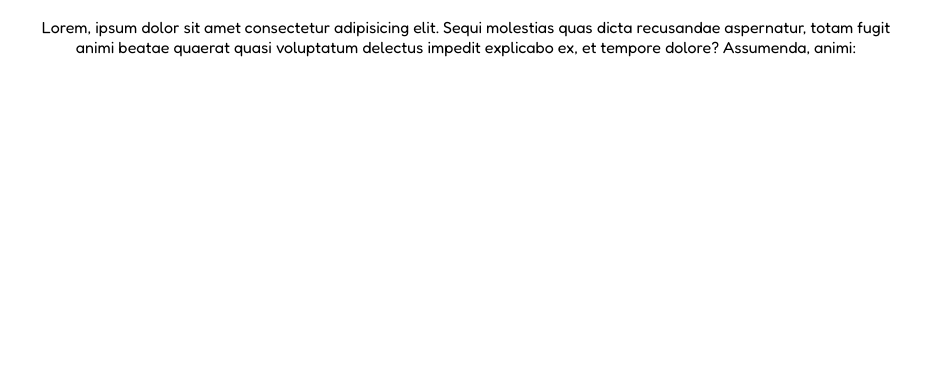
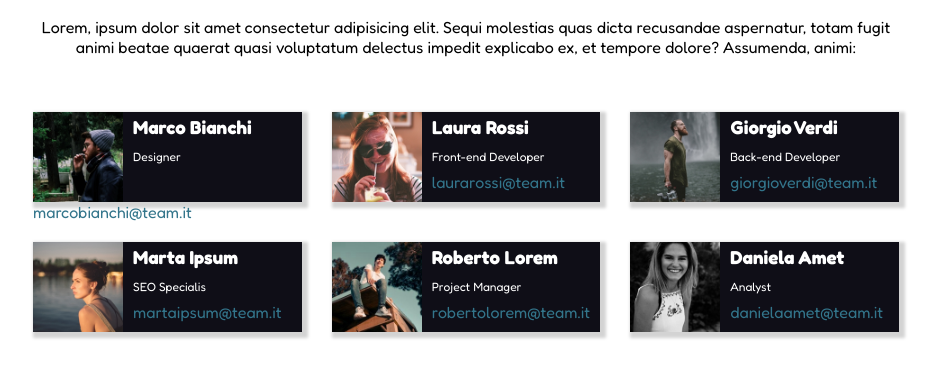
Before and after one commit to MartinaDR1/html-css-float-cards, a plain HTML site: page index.html in a window 1280 px wide. Shown: the part 77-454 px from the top of the page, without its empty margins (174-1111 px from the left). Drawn offline with Linux system fonts and the light colour scheme.

Commit message:
add cards

```diff
--- a/css/style.css
+++ b/css/style.css
@@ -11,12 +11,52 @@ body{
     font-family: 'Fredoka', sans-serif;
 }
 
+/*Header */
+
 h1{
     color: #e53170;
 }
 
-h1, p{
+h1, .up-main{
     text-align: center;
     margin: 20px;
     padding-bottom: 15px;
 }
+
+/* card*/
+
+.card {
+    float: left;
+    width: calc(100% / 3 - 30px);
+    margin: 20px 15px;
+
+    background-color: #0f0e17;
+    box-shadow: 3px 3px 3px 3px lightgray;
+}
+
+.clearfix::after{
+    content: "";
+    display: table;
+    clear: both;
+}
+
+img, .card{
+    max-height: 90px;
+    float: left;
+    padding-right: 10px;
+}
+
+.text-card{
+    color: white;
+    line-height: 30px;
+}
+
+.job{
+    font-size: 12px;
+}
+
+.email{
+    text-decoration: none;
+    color: #33758b;
+    display: block;
+}
--- a/index.html
+++ b/index.html
@@ -24,8 +24,61 @@
 
     <!-- /header -->
 
-    <main>
-        <p>Lorem, ipsum dolor sit amet consectetur adipisicing elit. Sequi molestias quas dicta recusandae aspernatur, totam fugit animi beatae quaerat quasi voluptatum delectus impedit explicabo ex, et tempore dolore? Assumenda, animi:</p>
+    <main class="app-main">
+        <p class="up-main">Lorem, ipsum dolor sit amet consectetur adipisicing elit. Sequi molestias quas dicta recusandae aspernatur, totam fugit animi beatae quaerat quasi voluptatum delectus impedit explicabo ex, et tempore dolore? Assumenda, animi:</p>
+
+        <!-- card -->
+       <section class="container">
+            <div class="card">
+                <img src="./img/male1.png" alt="Foto Marco Bianchi">
+
+                <h3 class="text-card">Marco Bianchi</h3>
+                <span class="text-card job">Designer</span>
+                <a class="email" href="">marcobianchi@team.it</a>
+            </div>
+
+            <div class="card">
+                <img src="./img/female1.png" alt="foto Laura Rossi">
+
+                <h3 class="text-card">Laura Rossi</h3>
+                <span class="text-card job">Front-end Developer</span>
+                <a class="email" href="">laurarossi@team.it</a>
+            </div>
+
+            <div class="card">
+                <img src="./img/male2.png" alt="Foto Giorgio Verdi">
+
+                <h3 class="text-card">Giorgio Verdi</h3>
+                <span class="text-card job">Back-end Developer</span>
+                <a class="email" href="">giorgioverdi@team.it</a>
+            </div>
+
+            <div class="card">
+                <img src="./img/female2.png" alt="Foto Marta Ipsum">
+
+                <h3 class="text-card">Marta Ipsum</h3>
+                <span class="text-card job">SEO Specialis</span>
+                <a class="email" href="">martaipsum@team.it</a>
+            </div>
+
+            <div class="card">
+                <img src="./img/male3.png" alt="Foto Roberto Lorem">
+
+                <h3 class="text-card">Roberto Lorem</h3>
+                <span class="text-card job">Project Manager</span>
+                <a class="email" href="">robertolorem@team.it</a>
+            </div>
+
+            <div class="card">
+                <img src="./img/female3.png" alt="Daniela Amet">
+
+                <h3 class="text-card">Daniela Amet</h3>
+                <span class="text-card job">Analyst</span>
+                <a class="email" href="">danielaamet@team.it</a>
+            </div>
+
+        </section>
+
     </main>
     <!-- /main -->
 </body>
```
